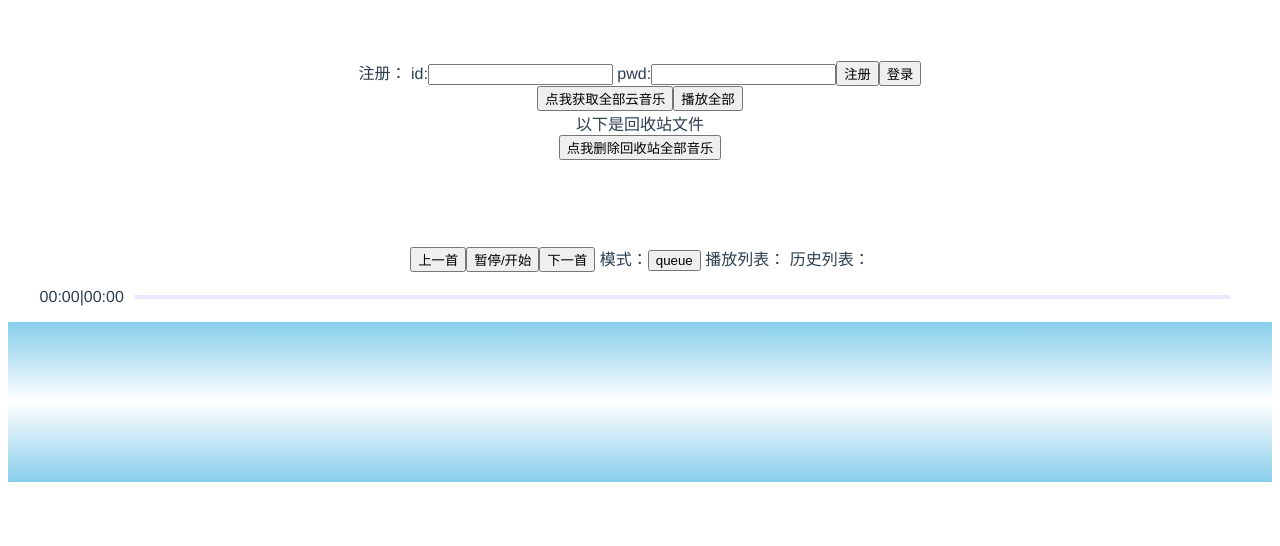
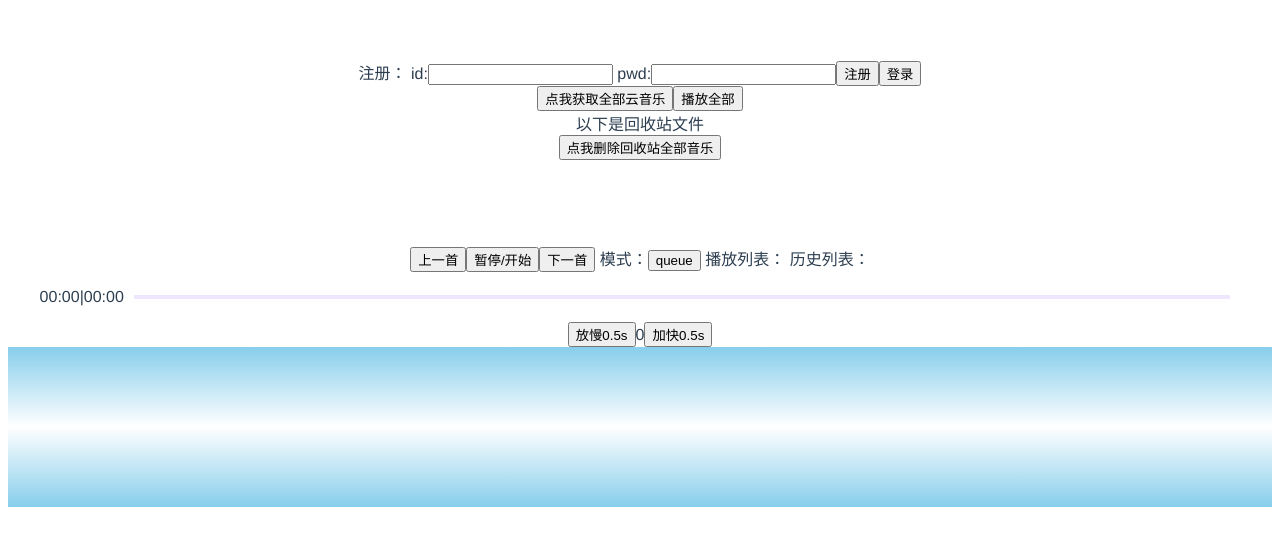
Before and after one commit to colorthoro/MagicMusc, a Vue app in the folder client/magic_v/: page / in a window 1280 px wide. Shown: the top 546 px of the page. Built offline with nearby package versions, Linux system fonts and the light colour scheme; what vue-cookies would draw is missing.

Commit message:
歌词展示添加偏移时间，以使歌词提前和延后可用

```diff
--- a/client/magic_v/src/components/LyricFall.vue
+++ b/client/magic_v/src/components/LyricFall.vue
@@ -1,5 +1,10 @@
 <template>
   <div>
+    <div>
+      <button @click="offsetTime -= 0.5">放慢0.5s</button>
+      <span>{{ offsetTime }}</span>
+      <button @click="offsetTime += 0.5">加快0.5s</button>
+    </div>
     <div class="scroller" ref="scroller">
       <div class="plate">
         <div
@@ -24,7 +29,7 @@ import usePlayingQStore from "../store/playingQ";
 export default {
   name: "LyricFall",
   data() {
-    return { playing: true };
+    return { playing: true, offsetTime: 0 };
   },
   computed: {
     ...mapState(usePlayingQStore, ["recent", "accurateTime", "audio"]),
@@ -50,14 +55,16 @@ export default {
       get() {
         let i = 0;
         for (; i < this.lrcRows.timePoint.length; i++) {
-          let t = this.lrcRows.timePoint[i];
+          let t = this.lrcRows.timePoint[i] - this.offsetTime;
           if (t > this.accurateTime) return i ? i - 1 : 0;
         }
         return i === this.lrcRows.timePoint.length ? i - 1 : -1;
       },
       set(index) {
         if (index < 0 || index >= this.lrcRows.timePoint.length) return;
-        if (this.audio) this.audio.currentTime = this.lrcRows.timePoint[index];
+        if (this.audio)
+          this.audio.currentTime =
+            this.lrcRows.timePoint[index] - this.offsetTime;
       },
     },
   },
```
